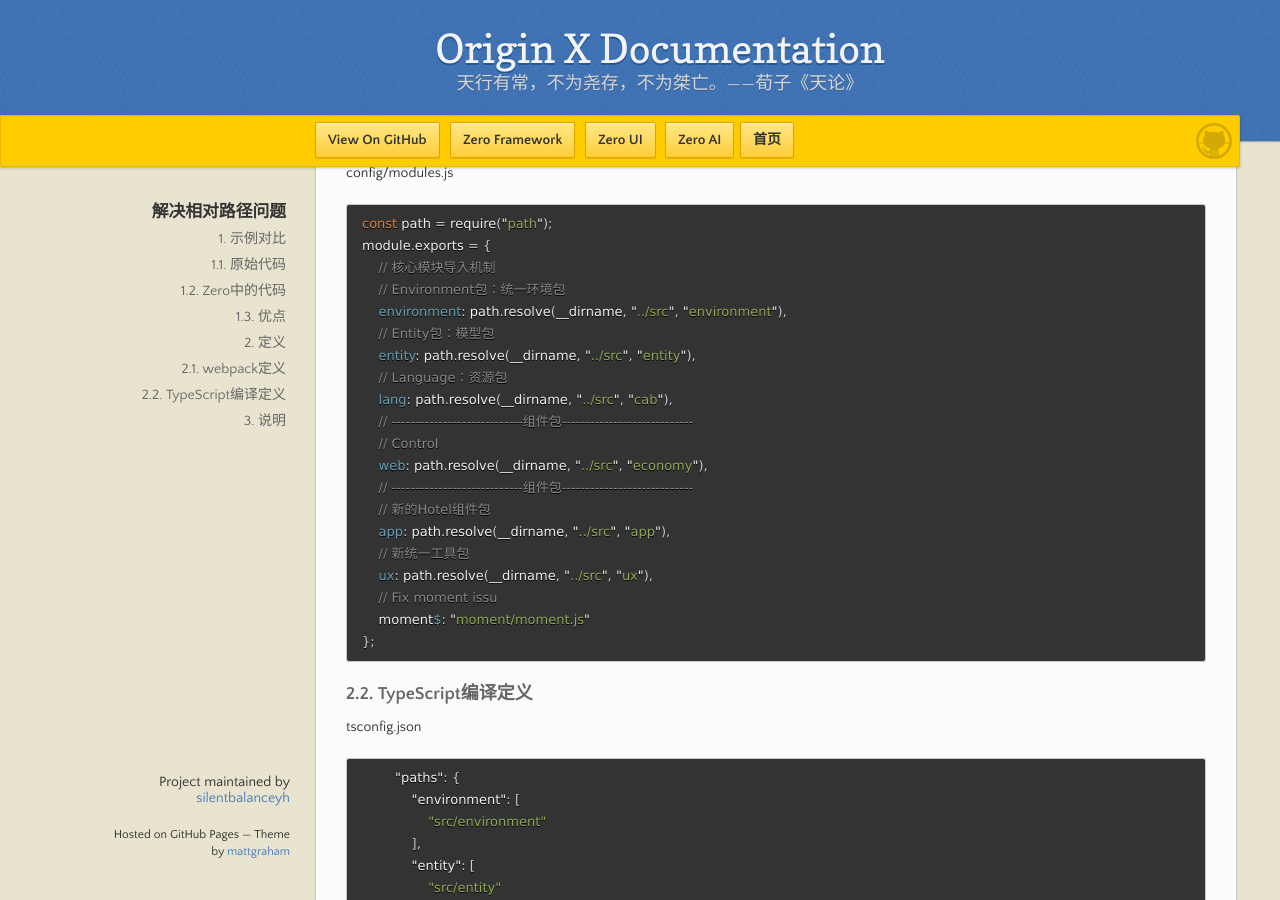
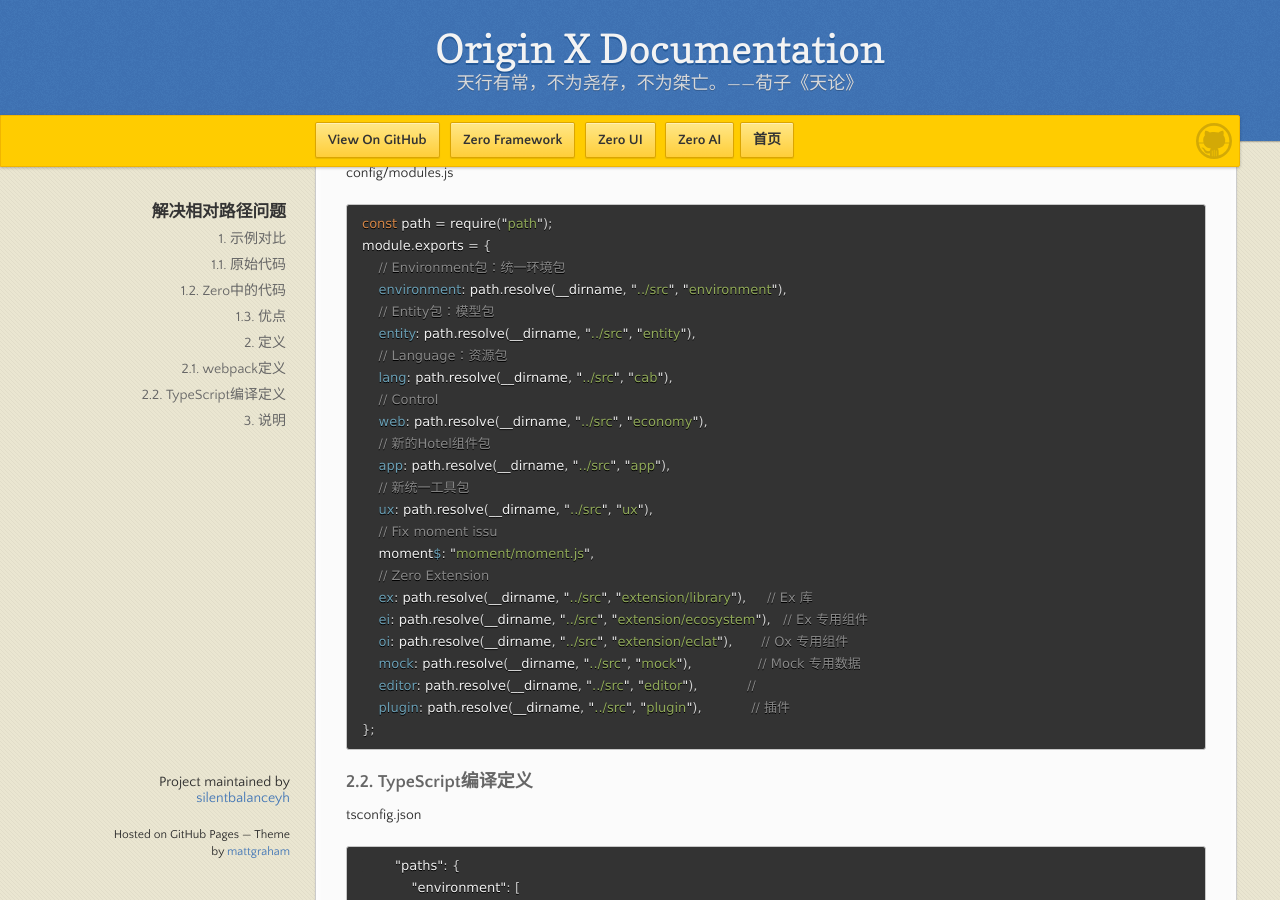
Before and after one commit to silentbalanceyh/mi-kb, a Jekyll site: the page built from zero-ui/1-zero-ui-guide/zui-006-jie-jue-xiang-dui-lu-jing-wen-ti.md, in a window 1280 px wide and 900 px high, scrolled down 1205 px. Built offline with Jekyll 4.4.1, drawn with Linux system fonts in a browser that asks for light colours; our own code applies the rules of GitHub Pages for plain Markdown files.

Commit message:
Updates zero-ui/1-zero-ui-guide/zui-006-jie-jue-xiang-dui-lu-jing-wen-ti.md
Auto commit by GitBook Editor

````diff
--- a/zero-ui/1-zero-ui-guide/zui-006-jie-jue-xiang-dui-lu-jing-wen-ti.md
+++ b/zero-ui/1-zero-ui-guide/zui-006-jie-jue-xiang-dui-lu-jing-wen-ti.md
@@ -61,23 +61,27 @@ config/modules.js
 ```js
 const path = require("path");
 module.exports = {
-    // 核心模块导入机制
     // Environment包：统一环境包
     environment: path.resolve(__dirname, "../src", "environment"),
     // Entity包：模型包
     entity: path.resolve(__dirname, "../src", "entity"),
     // Language：资源包
     lang: path.resolve(__dirname, "../src", "cab"),
-    // ----------------------------组件包----------------------------
     // Control
     web: path.resolve(__dirname, "../src", "economy"),
-    // ----------------------------组件包----------------------------
     // 新的Hotel组件包
     app: path.resolve(__dirname, "../src", "app"),
     // 新统一工具包
     ux: path.resolve(__dirname, "../src", "ux"),
     // Fix moment issu
-    moment$: "moment/moment.js"
+    moment$: "moment/moment.js",
+    // Zero Extension
+    ex: path.resolve(__dirname, "../src", "extension/library"),     // Ex 库
+    ei: path.resolve(__dirname, "../src", "extension/ecosystem"),   // Ex 专用组件
+    oi: path.resolve(__dirname, "../src", "extension/eclat"),       // Ox 专用组件
+    mock: path.resolve(__dirname, "../src", "mock"),                // Mock 专用数据
+    editor: path.resolve(__dirname, "../src", "editor"),            //
+    plugin: path.resolve(__dirname, "../src", "plugin"),            // 插件
 };
 ```
 
````
